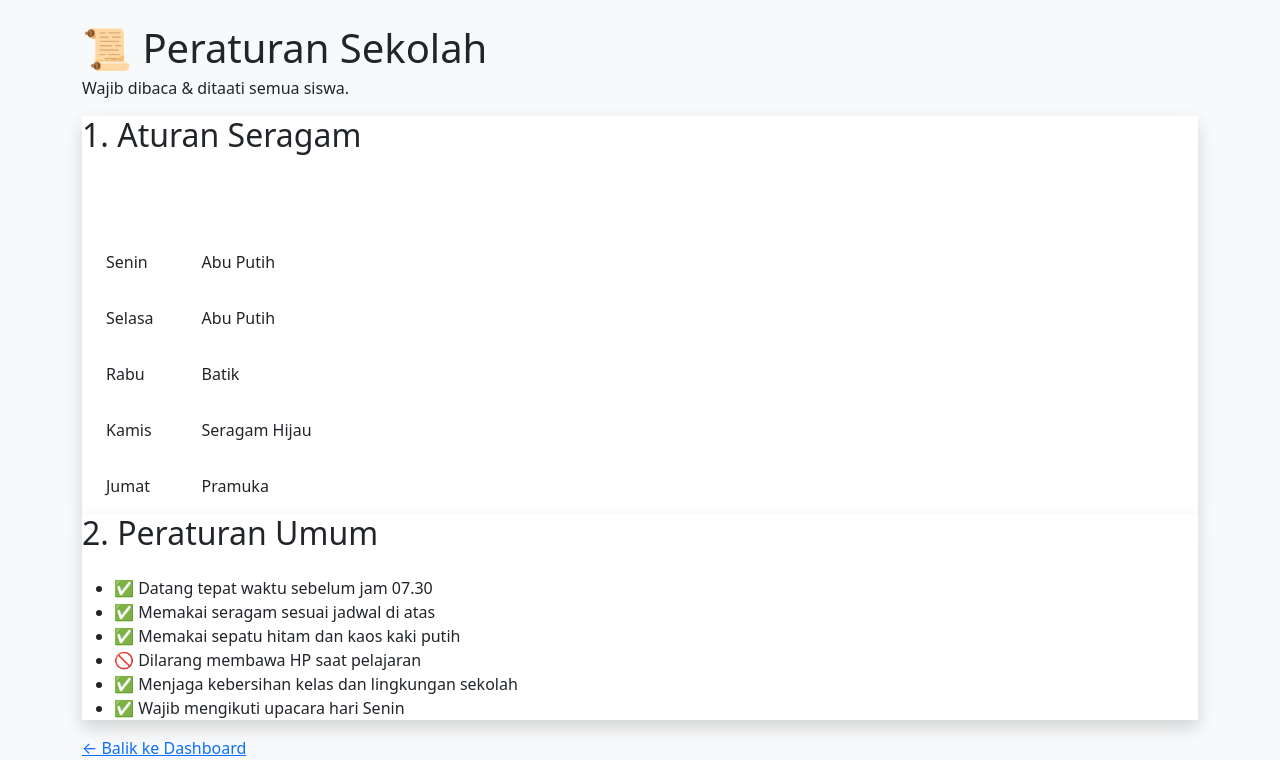
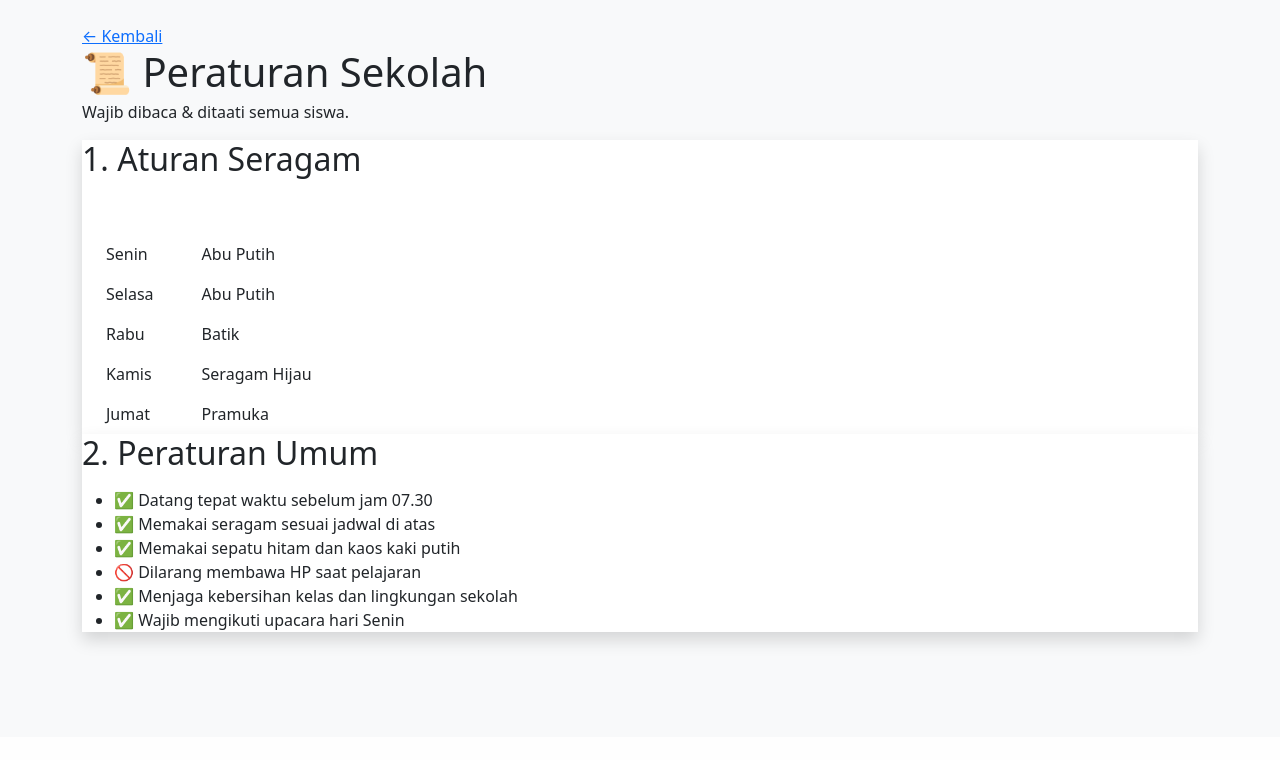
Before and after one commit to ahmadrafffa2-cmyk/sekolah-app, a Laravel app: page /peraturan in a window 1280 px wide. Shown: the part 63-823 px from the top of the page. After the commit the page ends 711 px from the top, so only its background shows below. Run offline with Laravel 12, Linux system fonts and the light colour scheme; parts of the project's set-up code (start-up, migrations or seed data) failed here and were passed over.

Commit message:
rapikan peraturan

```diff
--- a/resources/views/dashboard/peraturan-sekolah.blade.php
+++ b/resources/views/dashboard/peraturan-sekolah.blade.php
@@ -2,42 +2,36 @@
 
 @section('content')
 <div class="max-w-4xl mx-auto">
+    <a href="{{ route('dashboard') }}" class="inline-block mb-4 text-blue-600 font-bold">← Kembali</a>
+
     <h1 class="text-2xl font-bold mb-1">📜 Peraturan Sekolah</h1>
     <p class="text-gray-500 mb-6">Wajib dibaca & ditaati semua siswa.</p>
 
-    {{-- 1. SERAGAM --}}
     <div class="bg-white rounded-2xl shadow p-6 mb-6">
-        <h2 class="text-lg font-bold mb-4">1. Aturan Seragam</h2>
-        <table class="w-full overflow-hidden rounded-xl">
-            <thead>
-                <tr class="bg-blue-600 text-white">
-                    <th class="text-left px-4 py-3">Hari</th>
-                    <th class="text-left px-4 py-3">Seragam</th>
-                </tr>
-            </thead>
-            <tbody>
-                <tr class="border-b"><td class="px-4 py-3 font-medium">Senin</td><td class="px-4 py-3">Abu Putih</td></tr>
-                <tr class="border-b bg-gray-50"><td class="px-4 py-3 font-medium">Selasa</td><td class="px-4 py-3">Abu Putih</td></tr>
-                <tr class="border-b"><td class="px-4 py-3 font-medium">Rabu</td><td class="px-4 py-3">Batik</td></tr>
-                <tr class="border-b bg-gray-50"><td class="px-4 py-3 font-medium">Kamis</td><td class="px-4 py-3">Seragam Hijau</td></tr>
-                <tr><td class="px-4 py-3 font-medium">Jumat</td><td class="px-4 py-3">Pramuka</td></tr>
-            </tbody>
+        <h2 class="text-lg font-bold mb-3">1. Aturan Seragam</h2>
+        <table class="w-full">
+            <tr class="bg-blue-600 text-white">
+                <th class="text-left px-4 py-2">Hari</th>
+                <th class="text-left px-4 py-2">Seragam</th>
+            </tr>
+            <tr class="border-b"><td class="px-4 py-2">Senin</td><td class="px-4 py-2">Abu Putih</td></tr>
+            <tr class="border-b bg-gray-50"><td class="px-4 py-2">Selasa</td><td class="px-4 py-2">Abu Putih</td></tr>
+            <tr class="border-b"><td class="px-4 py-2">Rabu</td><td class="px-4 py-2">Batik</td></tr>
+            <tr class="border-b bg-gray-50"><td class="px-4 py-2">Kamis</td><td class="px-4 py-2">Seragam Hijau</td></tr>
+            <tr><td class="px-4 py-2">Jumat</td><td class="px-4 py-2">Pramuka</td></tr>
         </table>
     </div>
 
-    {{-- 2. PERATURAN UMUM --}}
     <div class="bg-white rounded-2xl shadow p-6">
-        <h2 class="text-lg font-bold mb-4">2. Peraturan Umum</h2>
-        <ul class="space-y-3">
-            <li class="flex gap-3"><span>✅</span> Datang tepat waktu sebelum jam 07.30</li>
-            <li class="flex gap-3"><span>✅</span> Memakai seragam sesuai jadwal di atas</li>
-            <li class="flex gap-3"><span>✅</span> Memakai sepatu hitam dan kaos kaki putih</li>
-            <li class="flex gap-3"><span>🚫</span> Dilarang membawa HP saat pelajaran</li>
-            <li class="flex gap-3"><span>✅</span> Menjaga kebersihan kelas dan lingkungan sekolah</li>
-            <li class="flex gap-3"><span>✅</span> Wajib mengikuti upacara hari Senin</li>
+        <h2 class="text-lg font-bold mb-3">2. Peraturan Umum</h2>
+        <ul class="space-y-2">
+            <li>✅ Datang tepat waktu sebelum jam 07.30</li>
+            <li>✅ Memakai seragam sesuai jadwal di atas</li>
+            <li>✅ Memakai sepatu hitam dan kaos kaki putih</li>
+            <li>🚫 Dilarang membawa HP saat pelajaran</li>
+            <li>✅ Menjaga kebersihan kelas dan lingkungan sekolah</li>
+            <li>✅ Wajib mengikuti upacara hari Senin</li>
         </ul>
     </div>
-
-    <a href="/dashboard" class="inline-block mt-6 text-blue-600 font-medium">← Balik ke Dashboard</a>
 </div>
 @endsection
```
